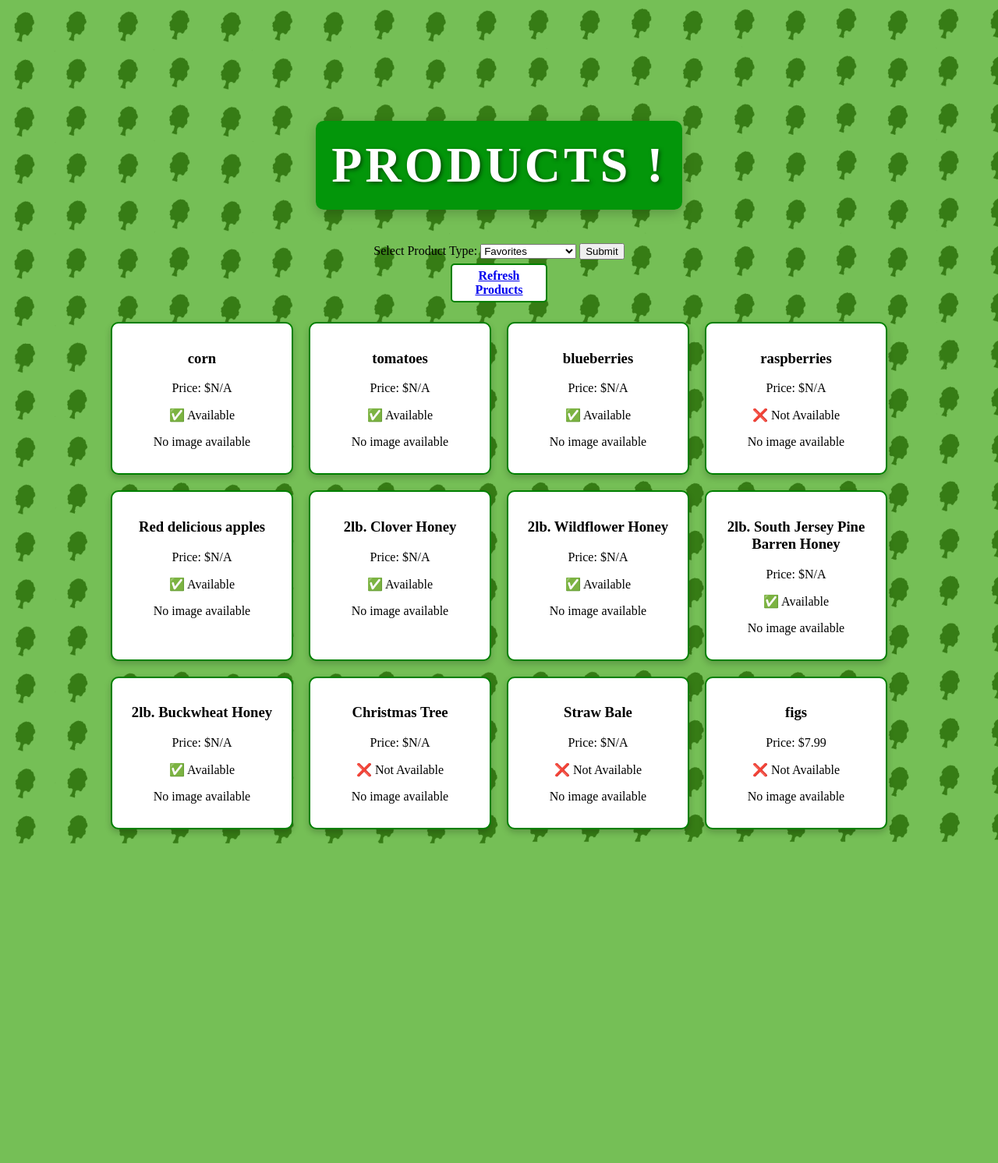
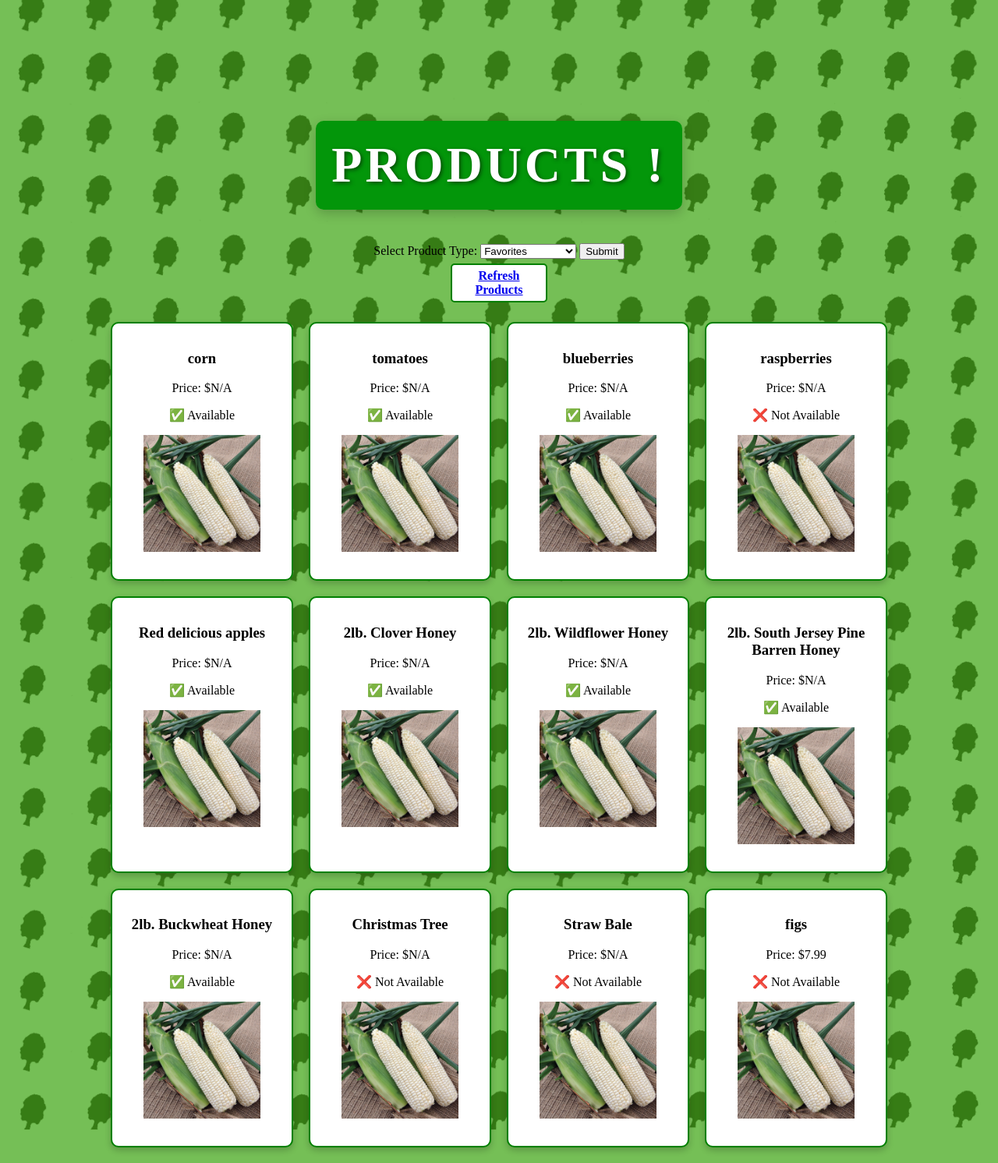
Before and after one commit to aLNCrn/Moores-Farm-Market-Website, a Flask app: page /getproducts in a window 1280 px wide. Shown: the part 165-1657 px from the top of the page at 78% size. Before the commit the page ends 1247 px from the top, so only its background shows below. Run offline with Flask 3, Linux system fonts and the light colour scheme; data comes from the database, SQL or seed files in the repository; some libraries are stand-ins or nearby versions.

Commit message:
trying to get images working

```diff
--- a/templates/products.html
+++ b/templates/products.html
@@ -84,11 +84,11 @@
                 <p>
                     {% if product['CurrentlyAvailable'] %} ✅ Available {% else %} ❌ Not Available {% endif %}
                 </p>
-                <p>
+
                     {% if product['ImageLink'] %}
-                 <img src="{{ url_for('static', filename=product_images/['ImageLink']) }}" alt="{{ product['Name'] }}" style="width:150px; height:auto;">
+                <p> <img src="{{ url_for('static', filename='product_images/' ~ product['Imagelink']) }}" alt="{{ product['Name'] }}" style="width:150px; height:auto;"></p>
                     {% else %}
-                 <p>No image available</p>
+                <p> <img src="{{ url_for('static', filename='product_images/corn.jpg') }}" alt="{{ product['Name'] }}" style="width:150px; height:auto;"></p>
                 {% endif %}
                 {% if selected_table == 'FLOWERS' %}
                 <p>Annual: {{ product['Annual'] }}</p>
```
Also changed, not shown: static/product_images/sunflower.jpg (added).
